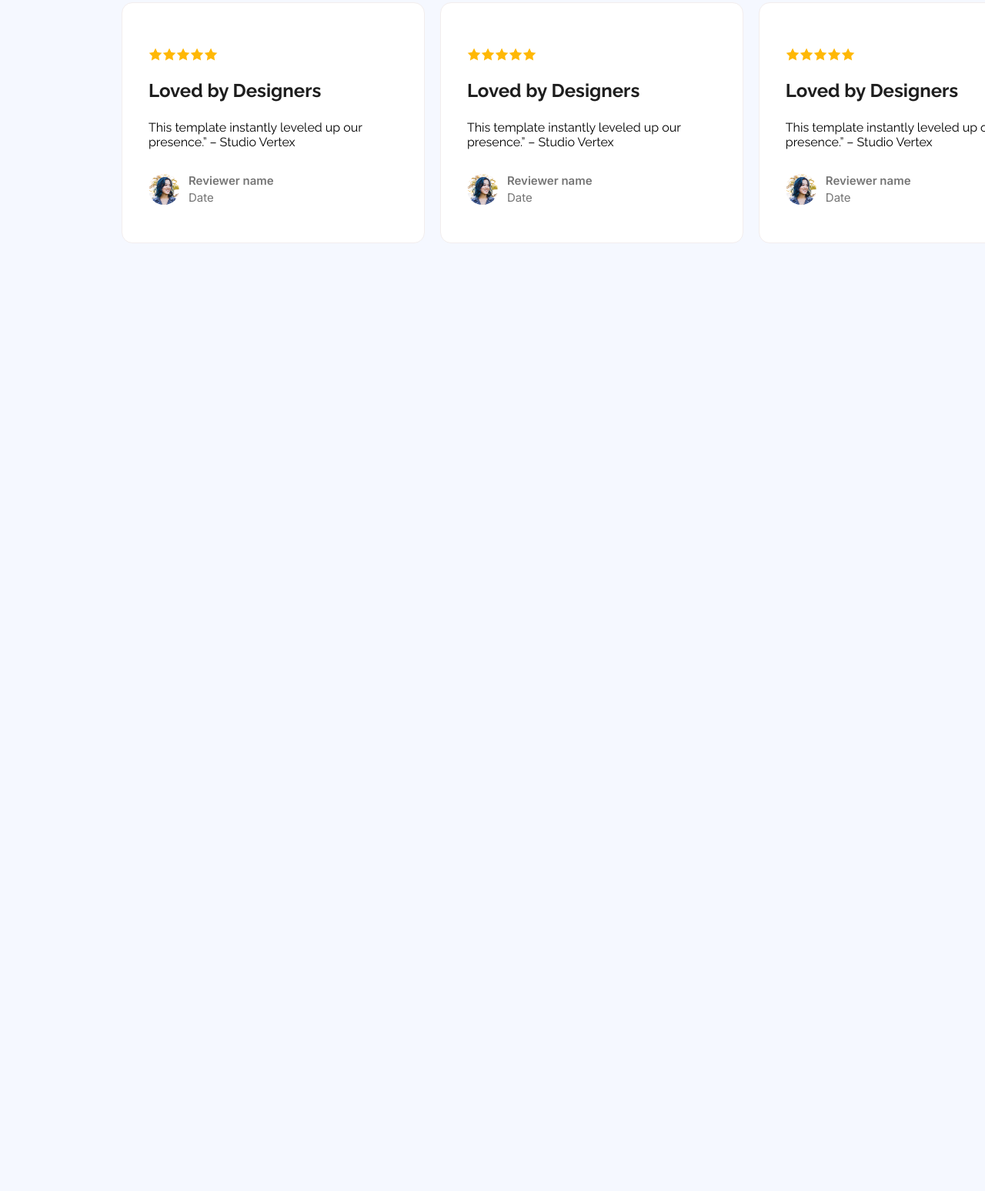
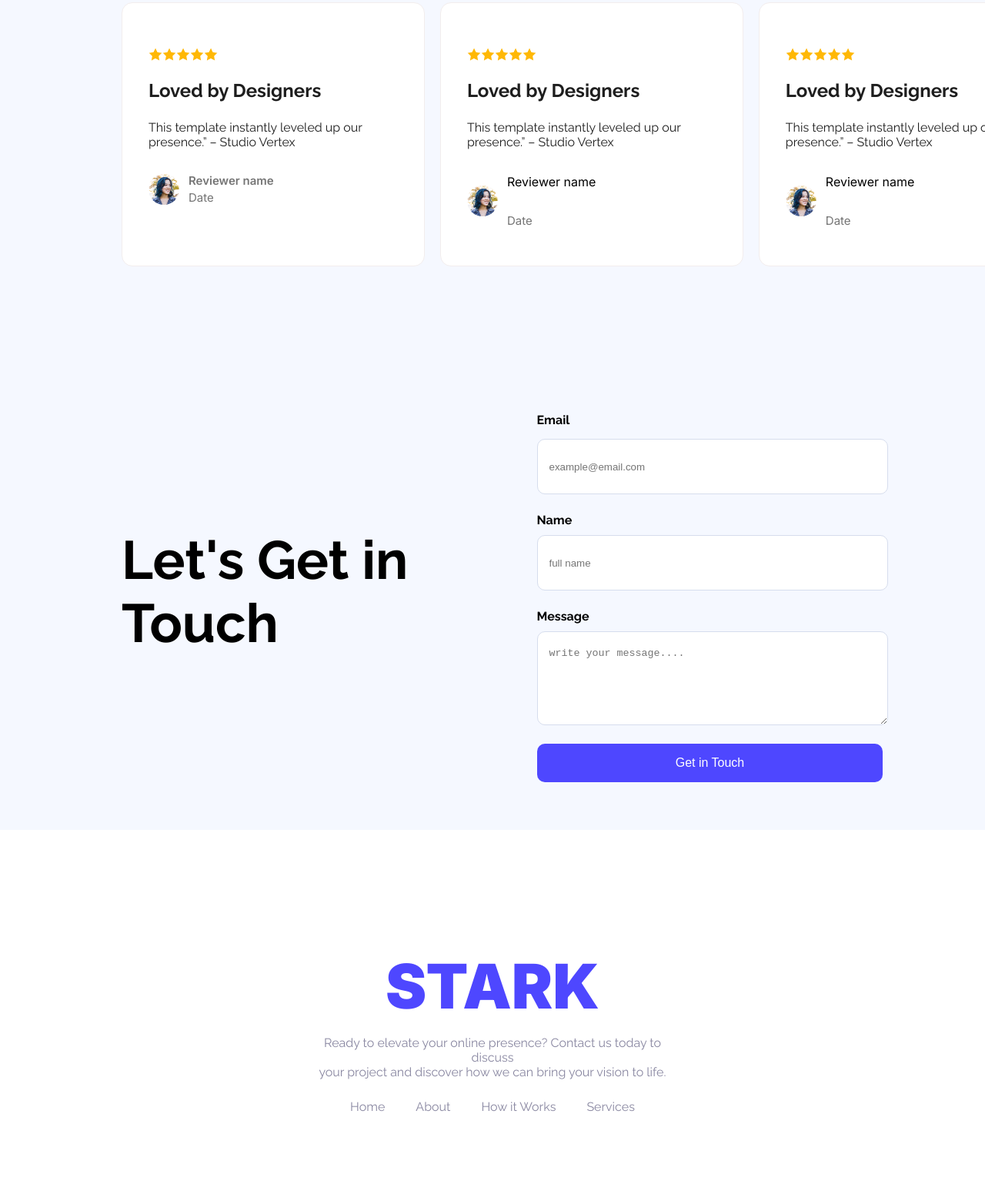
Before and after one commit to RayhanRK/A1-Agency-Website, a plain HTML site: page index.html in a window 1280 px wide. Shown: the part 1713-3260 px from the top of the page at 77% size. Before the commit the page ends 2149 px from the top, so only its background shows below. Drawn offline with Linux system fonts and the light colour scheme.

Commit message:
Footer Section added with hash links

```diff
--- a/index.html
+++ b/index.html
@@ -86,7 +86,7 @@
                     <div class="reviewer-div">
                         <img src="./Assets/avatar.png" alt="" class="avatar">
                         <div class="reviewer">
-                            <p class="reviwer-name">Reviewer name</p>
+                            <p class="reviewer-name">Reviewer name</p>
                             <p class="date">Date</p>
                         </div>
                     </div>
@@ -134,5 +134,45 @@
 
         </section>
 
+        <!-- Let’s Get In Touch Section starts here -->
+         <div class="contact-section">
+            <div class="left-column">
+                 <h1 >Let's Get in<br>Touch</h1>
+            </div>
+
+            <div class="right-column">
+                <form action="">
+                    <label class="label-tiltle" for="email"><b>Email</b></label>
+                    <input type="email" name="" id="" placeholder="example@email.com"style="margin-top: 15px;" >
+
+                    <label for="fullname"><b>Name</b></label>
+                    <input type="text" name="" id="" placeholder="full name"style="margin-top: 10px;">
+
+                     <label for="Message"><b>Message</b></label>
+                    <textarea style="margin-top: 10px; height: 80px;" name="" id="" cols="30" rows="20" placeholder="write your message.... "></textarea>
+
+
+                     <input class="primary-btn form-btn" type="submit" value="Get in Touch">
+                </form>
+            </div>
+         </div>
+         <!-- Footer Section starts here -->
+
+         <footer>
+               <div class="footer-box">
+                <h1 class="footer-logo">STARK</h1>
+                <p class="footer-des">Ready to elevate your online presence? Contact us today to discuss <br> your project and discover how we can bring your vision to life.</p>
+
+                <div class="footer-links">
+                        <a href="#" class="dummy-link">Home</a>
+                        <a href="#" class="dummy-link">About</a>
+                        <a href="#" class="dummy-link">How it Works</a>
+                        <a href="#" class="dummy-link">Services</a>
+                </div>
+
+               </div>
+
+         </footer>
+
 </body>
 </html>
--- a/styles/agency.css
+++ b/styles/agency.css
@@ -184,7 +184,7 @@ body{
 
 }
 .card-comment{
-    color:#1E1E1E
+    color:#1E1E1E;
     font-size: 16px;
     font-weight: 400;
 }
@@ -208,7 +208,7 @@ body{
     justify-content: flex-start;
 
 }
-.reviwer-name{
+.reviewer-name{
      font-size: 15px;
      font-weight: 600;
      color: #757575;
@@ -220,3 +220,89 @@ body{
      font-weight: 400;
      color: #757575;
     }
+
+
+/* Let’s Get In Touch Section Styles */
+.contact-section{
+    display: flex;
+    gap: 115px;
+    padding: 70px 150px;
+    /* margin: 0 auto; */
+    /* justify-content: space-between; */
+}
+
+.left-column{
+    width: 50%;
+    /* padding: 200px 115px 200px 0px; */
+}
+.left-column h1{
+
+    font-size: 70px;
+    font-weight: 700;
+     margin: 150px 0;
+}
+.right-column{
+    width: 50%;
+}
+
+.right-column  input[type="text"], .right-column input[ type= "email"],.right-column textarea {
+
+    height: 30px;
+    border-radius: 10px;
+    background-color: #fff;
+    display: block;
+    width: 100%;
+    padding: 20px 15px;
+    margin-bottom: 24px;
+    border: 1px solid rgb(214, 221, 237);
+ }
+ .form-btn{
+    width: 106%;
+ }
+
+ /* Footer Styles */
+
+ .footer-logo{
+        color: rgb(78, 71, 255);
+        font-family: Inter;
+        font-size: 80px;
+        font-weight: 900;
+        margin-bottom: 0px;
+ }
+
+footer{
+    padding-top: 20px;
+    background-color: #fff;
+    margin: -8px;
+}
+
+.footer-box{
+    text-align: center;
+    max-width: 700px;
+    margin: 0px auto;
+    padding: 80px 400px 100px;
+}
+.footer-des{
+    Font: Inter;
+    Font-size: 16px;
+    Font-weight: 400;
+    color: rgba(137, 135, 161, 1);
+}
+
+.footer-links{
+    display: flex;
+    justify-content: center;
+    gap: 40px;
+    padding-top: 10px;
+
+}
+.dummy-link{
+    color: #8987A1;
+    Font: Inter;
+    Font-size: 16px;
+    Font-weight: 400;
+    text-decoration: none;
+
+}
+
+/* CSS Styles Completed here */
```
